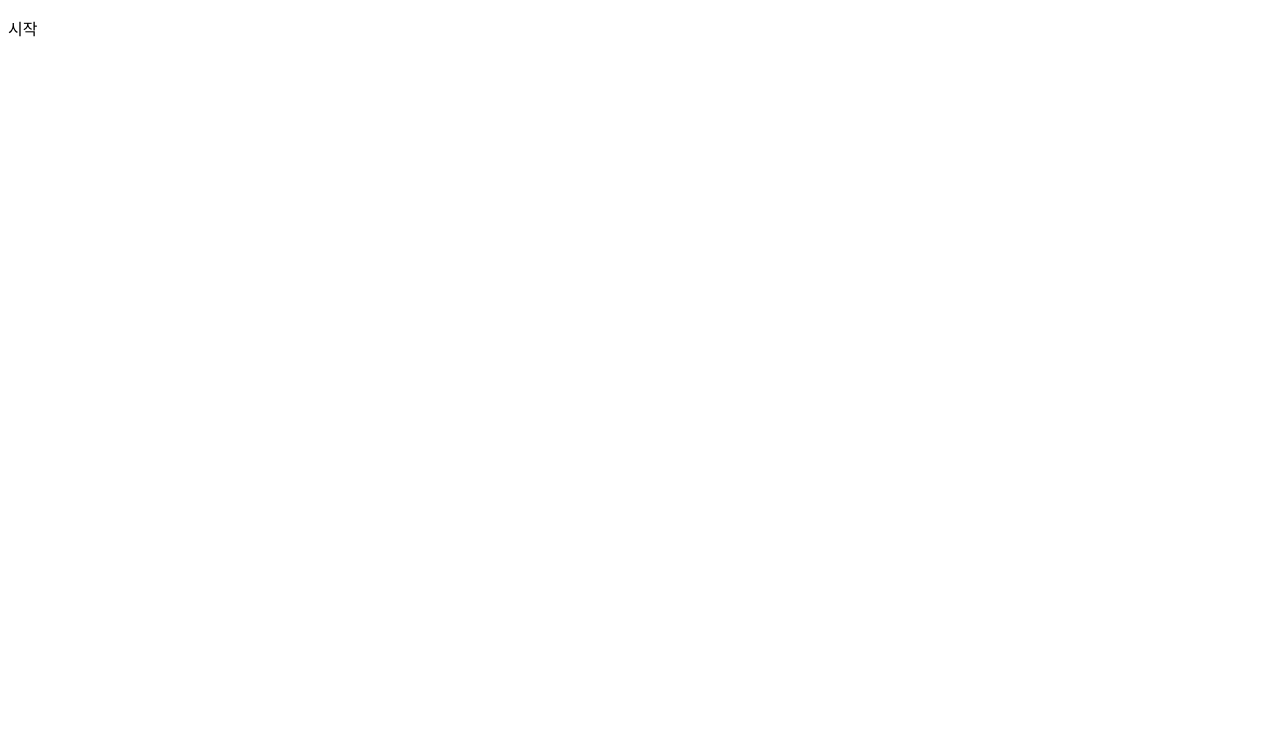
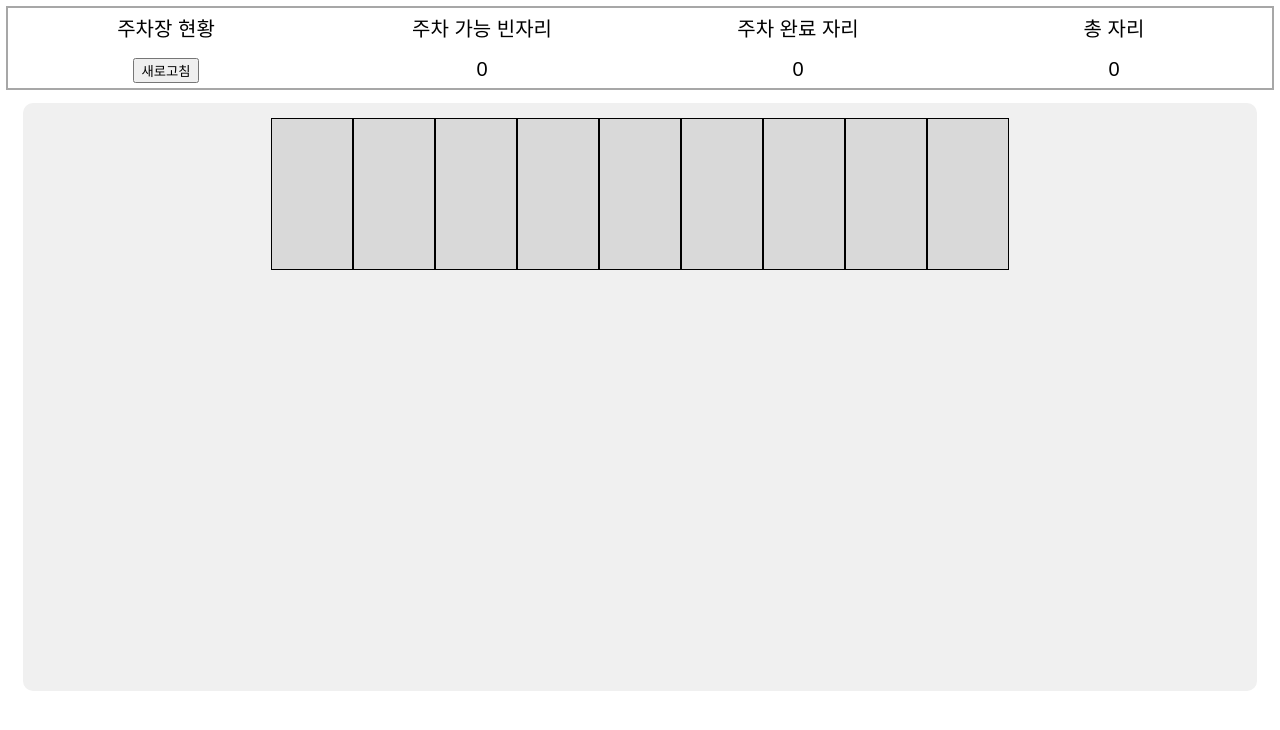
Before and after one commit to brighten-lab/Parking_Management, a React (Create React App) app in the folder front/: page / in a window 1280 px wide. Shown: the top 730 px of the page. Built offline with nearby package versions, Linux system fonts and the light colour scheme.

Commit message:
ADD: A구역

```diff
--- a/front/src/App.js
+++ b/front/src/App.js
@@ -1,11 +1,8 @@
+import React from "react";
+import A from "./page/A";
+
 const App = () => {
-  return (
-    <div className="App">
-      <header className="App-header">
-        <p>시작</p>
-      </header>
-    </div>
-  );
+  return <A />;
 };
 
 export default App;
--- /dev/null
+++ b/front/src/page/A.js
@@ -0,0 +1,38 @@
+import React from "react";
+import "../style/location.css";
+
+const A = () => {
+  return (
+    <div className="wrapper">
+      <div className="header">
+        <div className="header-row">
+          <div className="header-item">주차장 현황</div>
+          <div className="header-item">주차 가능 빈자리</div>
+          <div className="header-item">주차 완료 자리</div>
+          <div className="header-item">총 자리</div>
+        </div>
+        <div className="header-row">
+          <div className="header-item">
+            <button>새로고침</button>
+          </div>
+          <div className="header-item">0</div>
+          <div className="header-item">0</div>
+          <div className="header-item">0</div>
+        </div>
+      </div>
+      <div className="body">
+        <div className="car"></div>
+        <div className="car"></div>
+        <div className="car"></div>
+        <div className="car"></div>
+        <div className="car"></div>
+        <div className="car"></div>
+        <div className="car"></div>
+        <div className="car"></div>
+        <div className="car"></div>
+      </div>
+    </div>
+  );
+};
+
+export default A;
--- /dev/null
+++ b/front/src/style/location.css
@@ -0,0 +1,46 @@
+.wrapper {
+  display: flex;
+  flex-direction: column;
+  height: 100vh;
+}
+
+.header {
+  display: flex;
+  flex-direction: column;
+  justify-content: space-between;
+  font-family: arial;
+  font-size: 20px;
+  height: 80px;
+  outline: solid 2px #a7a7a7;
+}
+
+.header-row {
+  display: flex;
+  justify-content: space-between;
+  margin: 5px 0;
+}
+
+.header-item {
+  height: 100%;
+  width: 100%;
+  text-align: center;
+}
+
+.body {
+  flex-grow: 0.8;
+  border-radius: 10px;
+  padding: 15px;
+  margin: 15px;
+  background-color: #f0f0f0;
+  color: #fff;
+  display: flex;
+  flex-wrap: wrap;
+  justify-content: center;
+}
+
+.car {
+  border: 1px solid #000;
+  width: 80px;
+  height: 150px;
+  background-color: #d9d9d9;
+}
```
